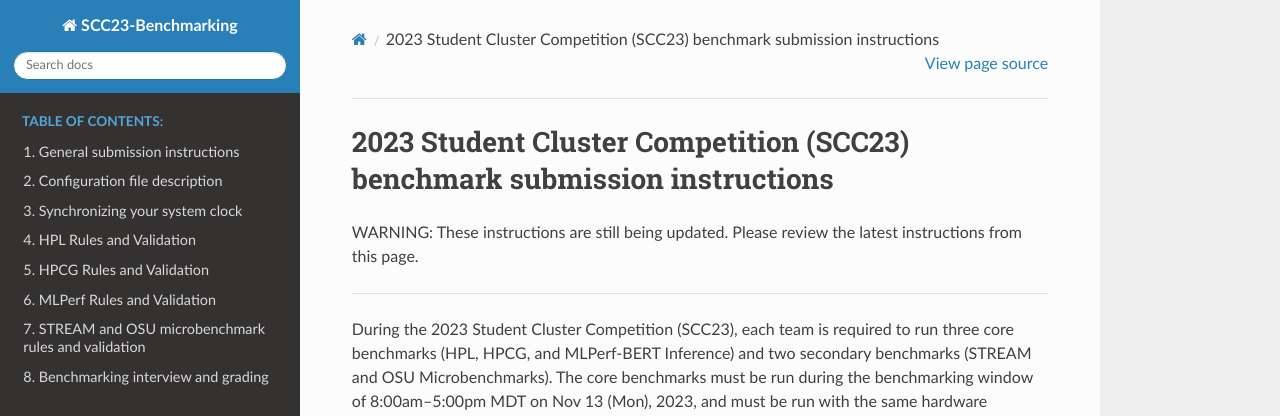
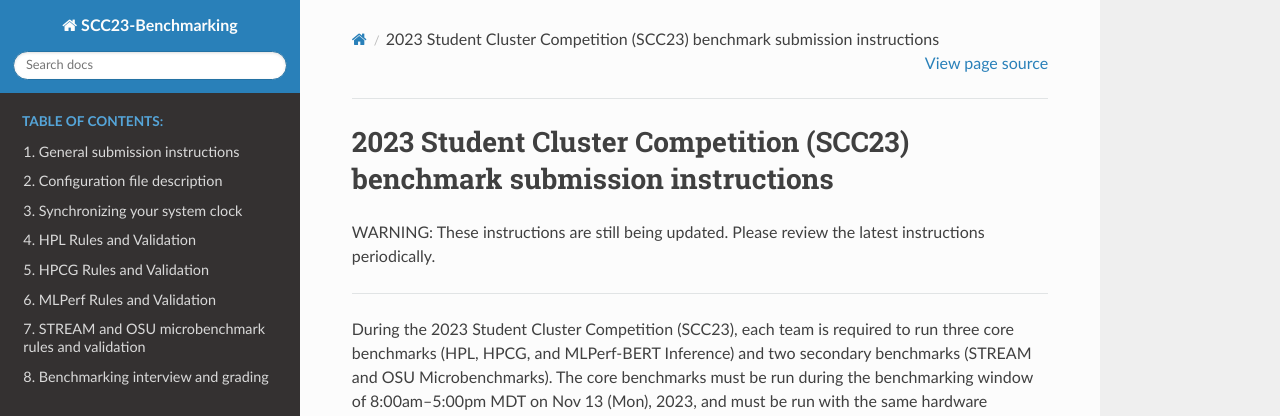
Before and after one commit to amaji/scc23-benchmarking, a Sphinx documentation site: the page built from source/index.rst, in a window 1280 px wide and 1275 px high. Shown: the top 416 px of the window. Built offline with Sphinx 7.4.7 and the Read the Docs theme 2.0.0, drawn with Linux system fonts in a browser that asks for light colours.

Commit message:
better wording

```diff
--- a/source/index.rst
+++ b/source/index.rst
@@ -6,7 +6,7 @@
 2023 Student Cluster Competition (SCC23) benchmark submission instructions
 ==========================================================================
 
-WARNING: These instructions are still being updated. Please review the latest instructions from this page.
+WARNING: These instructions are still being updated. Please review the latest instructions periodically.
 
 -----
 
```
